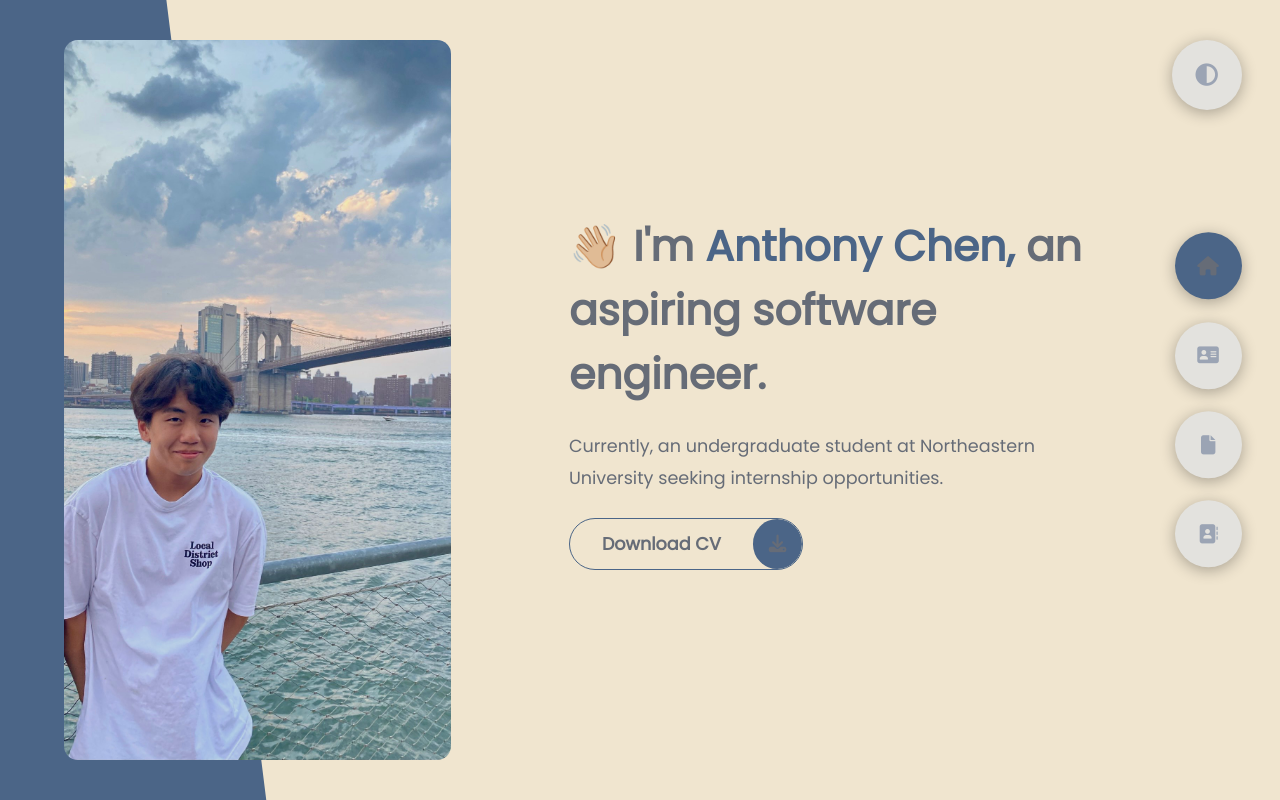
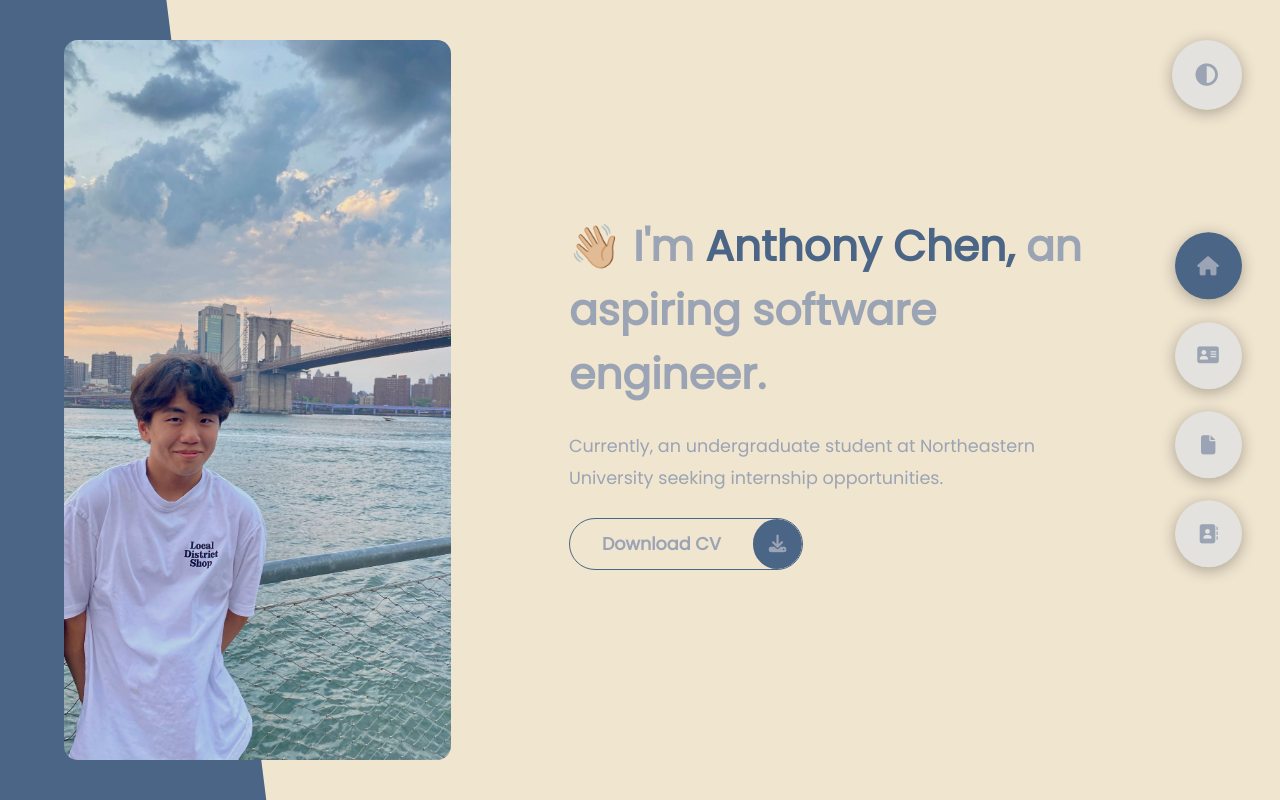
Before and after one commit to Anzchen/Website, a plain HTML site: page index.html in a window 1280 px wide. Both pictures are taken after a click on the element 1206 px from the left and 75 px from the top of the page. Drawn offline with nearby package versions, Linux system fonts and the light colour scheme; files that its build step writes are made by us from their sources.

Commit message:
Update styles.scss

```diff
--- a/styles/styles.scss
+++ b/styles/styles.scss
@@ -25,12 +25,12 @@
 .light-mode{
     --color-primary: #F0E5CF;
     --color-secondary: #4B6587;
-    --color-white: #666c77;
+    --color-white: #9ba4b4;
     --color-black: #000;
     --color-grey-0: #f8f8f8;
-    --color-grey-1: #666c77;
+    --color-grey-1: #9ba4b4;
     --color-grey-2: #9ba4b4;
-    --color-grey-3: #666c77;
+    --color-grey-3: #9ba4b4;
     --color-grey-4: #e3e2de;
     --color-grey-5: #e3e2de;
     --color-grey-6: #12181b;
```
